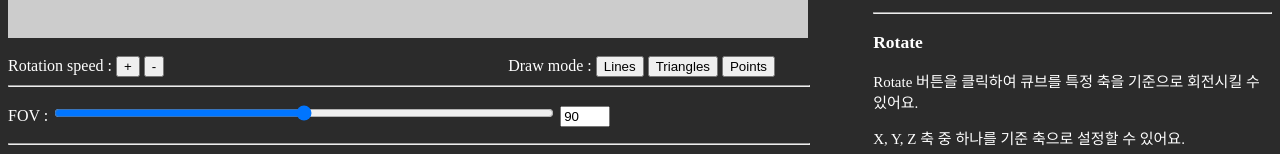
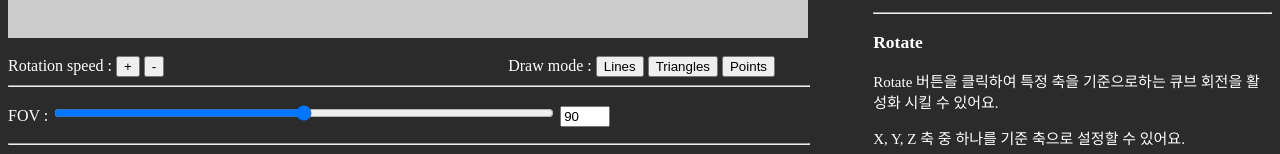
Before and after one commit to junyeoop/WebGL_Project, a plain HTML site: page index.html in a window 1280 px wide. Shown: the part 570-724 px from the top of the page. Drawn offline with Linux system fonts and the light colour scheme.

Commit message:
Fix html

```diff
--- a/index.html
+++ b/index.html
@@ -76,7 +76,7 @@
 		<br><hr>
 
 		<h3>Rotate </h3>
-		<p> Rotate 버튼을 클릭하여 큐브를 특정 축을 기준으로 회전시킬 수 있어요.</p>
+		<p> Rotate 버튼을 클릭하여 특정 축을 기준으로하는 큐브 회전을 활성화 시킬 수 있어요.</p>
 		<p> X, Y, Z 축 중 하나를 기준 축으로 설정할 수 있어요.</p>
 		<p> STOP을 눌러 회전을 멈출 수 있어요.</p>
 		<h4 style="color:red"> 주의 ! 축 회전과 마우스 드래그를 동시에 사용하면 Model Transform이 2번 되기 때문에 설정한 축 기준으로 회전하지 않아요.</h4>
--- a/script.js
+++ b/script.js
@@ -94,10 +94,8 @@ function makeAxis(){
 		//z
 		0.0,0.0,-1.0, 0.0, 0.0, 1.0, 1.0,
 		0.0,0.0,1.0, 0.0, 0.0, 1.0, 1.0,
-
 	]
 	return (new Float32Array(vertexData2));
-
 }
 
 function initialiseBuffer() {
@@ -454,12 +452,9 @@ function renderScene() {
 	gl.enableVertexAttribArray(1);
 	gl.vertexAttribPointer(1, 4, gl.FLOAT, gl.FALSE, 28, 12);
 
-
-
 	if (!testGLError("gl.vertexAttribPointer")) {
 		return false;
 	}
-
 
 	gl.drawArrays(1, 0, 6);
 
```
